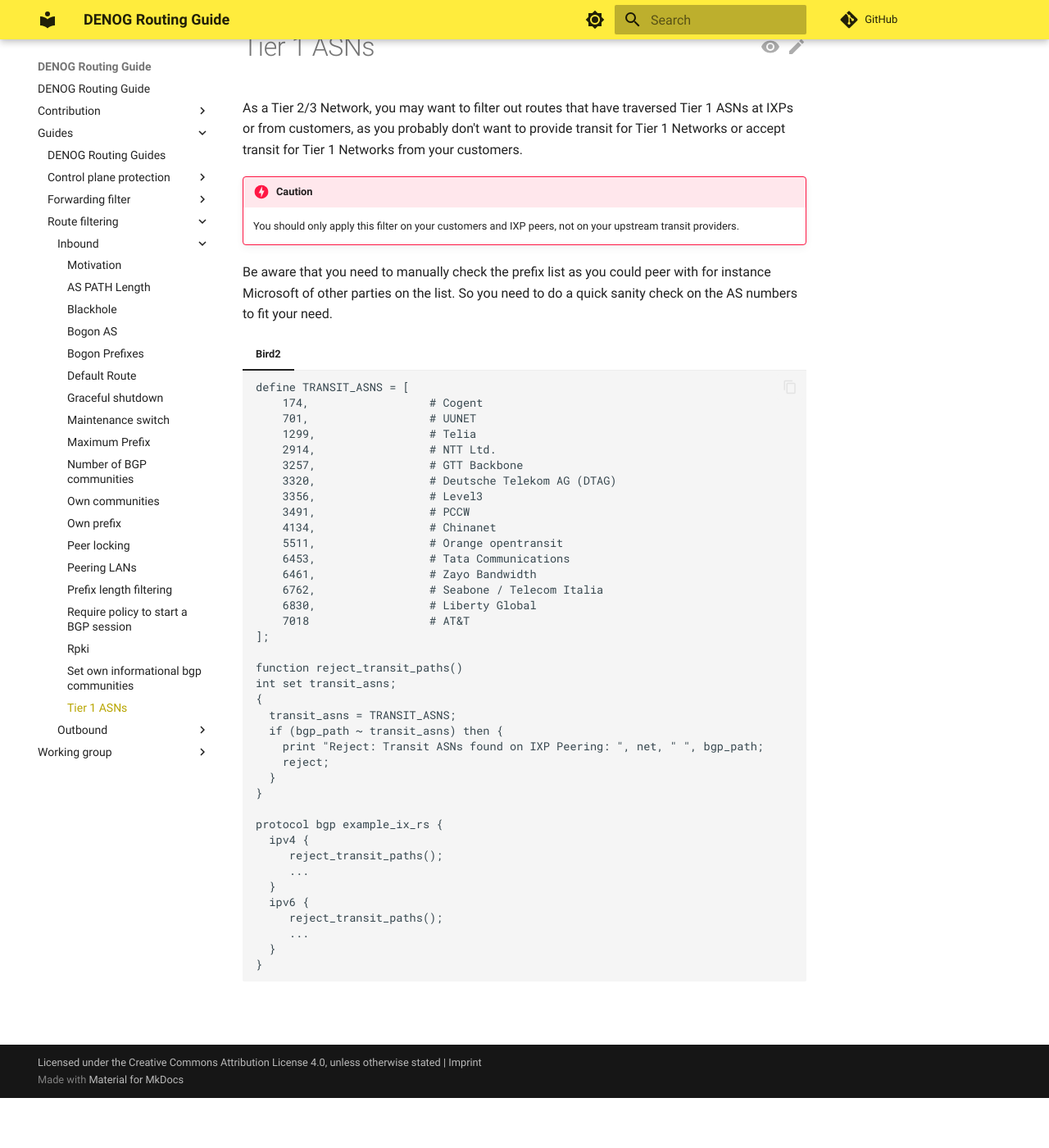
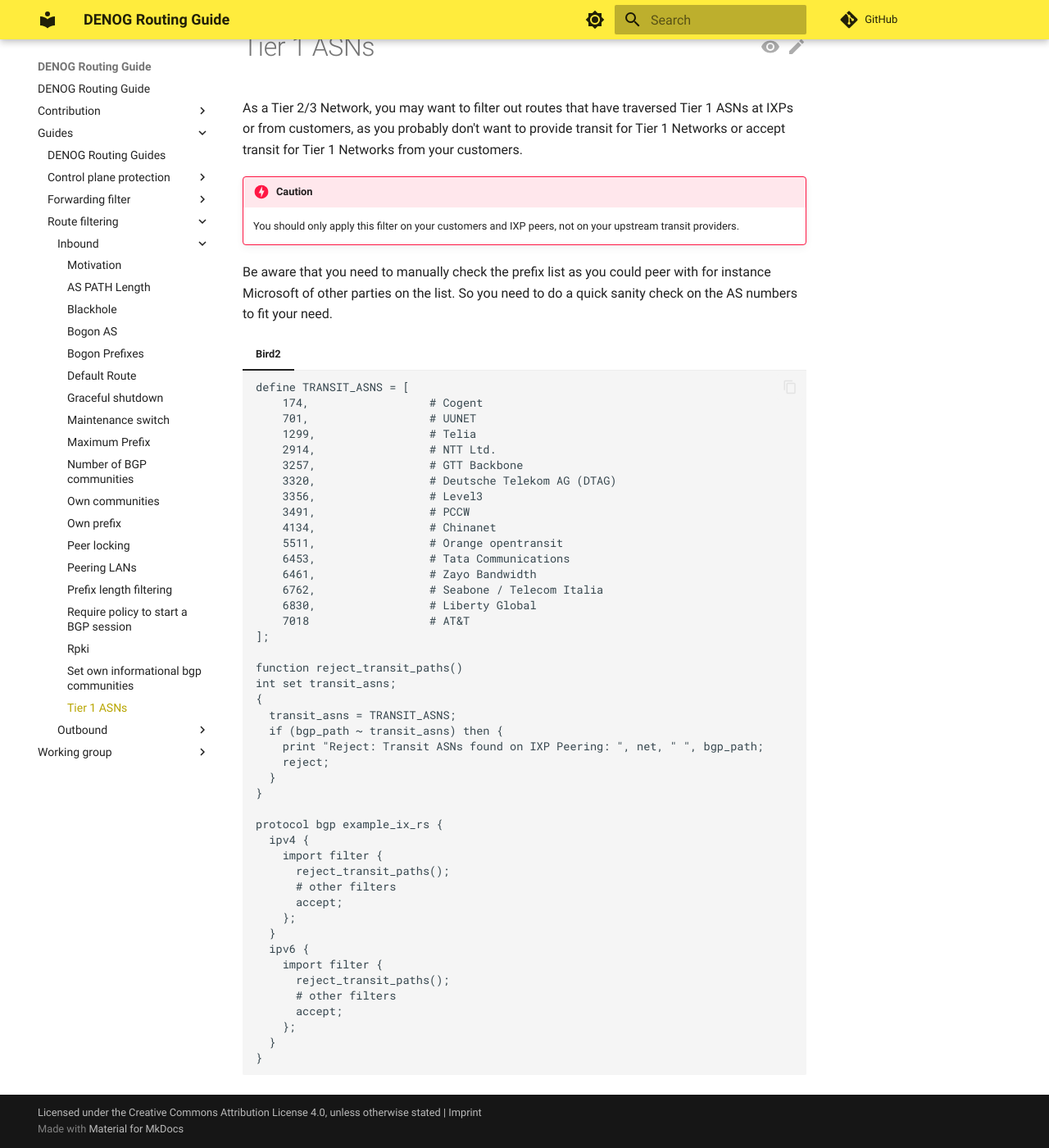
Before and after one commit to denog/routing-guide, an MkDocs documentation site: the page built from docs/guides/route_filtering/inbound/tier1_asn.md, in a window 1280 px wide and 1400 px high, scrolled down 61 px. Shown: the whole window at 82% size. Built offline with MkDocs 1.6.1 and Material for MkDocs 9.7.7, drawn with Linux system fonts in a browser that asks for light colours; comment, search, counter and statistics services are not loaded.

Commit message:
tier1_asn.md: init and add bird2 example

````diff
--- a/docs/guides/route_filtering/inbound/tier1_asn.md
+++ b/docs/guides/route_filtering/inbound/tier1_asn.md
@@ -40,12 +40,18 @@
 
     protocol bgp example_ix_rs {
       ipv4 {
-         reject_transit_paths();
-         ...
+        import filter {
+          reject_transit_paths();
+          # other filters
+          accept;
+        };
       }
       ipv6 {
-         reject_transit_paths();
-         ...
+        import filter {
+          reject_transit_paths();
+          # other filters
+          accept;
+        };
       }
     }
     ```
````
